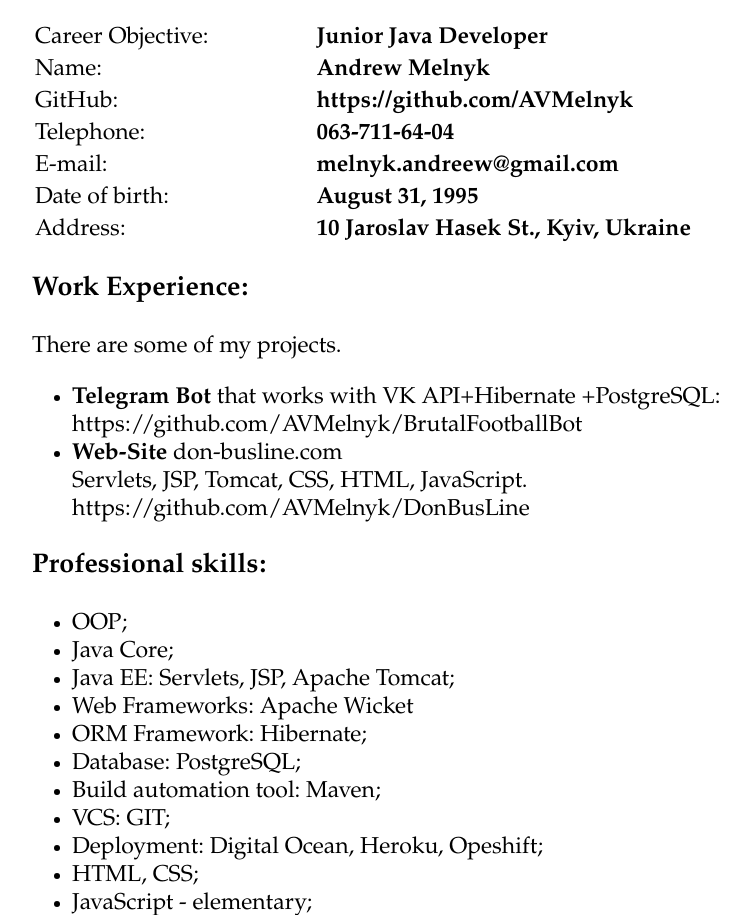
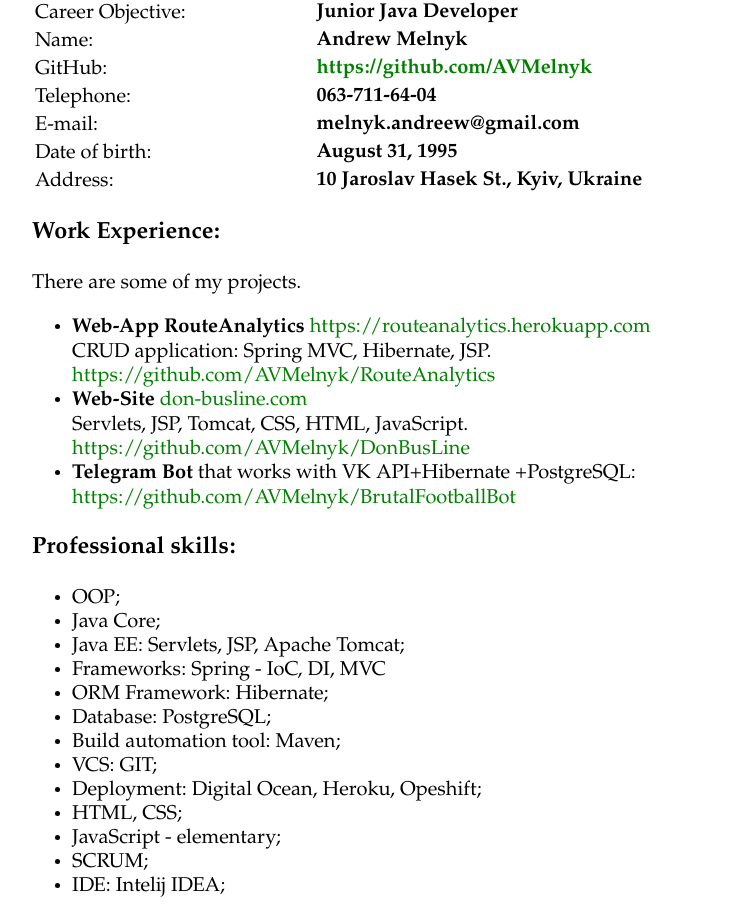
Before and after one commit to AVMelnyk/AVMelnyk.github.io, a plain HTML site: page index.html in a window 1280 px wide. Shown: the part 149-1064 px from the top of the page, without its empty margins (292-1042 px from the left). Drawn offline with Linux system fonts and the light colour scheme.

Commit message:
new info added

```diff
--- a/index.css
+++ b/index.css
@@ -1,6 +1,6 @@
 #body{
 	font-family: Garamond;
-	font-size: 23px;
+	font-size: 20px;
 	width: 70%;
 	margin: 0 25%;
 }
@@ -18,7 +18,7 @@ td:nth-child(2){
 }
 
 a {
-	color: black;
+	color: green;
 	text-decoration: none;
 }
 
--- a/index.html
+++ b/index.html
@@ -46,13 +46,18 @@
             		<p>There are some of my projects.<br>
 					<ul>
 						<li>
-							<b>Telegram Bot</b> that works with VK API+Hibernate +PostgreSQL:
-							<a href="https://github.com/AVMelnyk/BrutalFootballBot">https://github.com/AVMelnyk/BrutalFootballBot</a><br>
+							<b>Web-App RouteAnalytics</b> <a href="https://routeanalytics.herokuapp.com/">https://routeanalytics.herokuapp.com</a><br>
+							CRUD application: Spring MVC, Hibernate, JSP.<br>
+							<a href="https://github.com/AVMelnyk/RouteAnalytics">https://github.com/AVMelnyk/RouteAnalytics</a>
 						</li>
 						<li>
 							<b>Web-Site</b> <a href="https://don-busline.com">don-busline.com</a><br>
 							Servlets, JSP, Tomcat, CSS, HTML, JavaScript.<br>
 							<a href="https://github.com/AVMelnyk/DonBusLine">https://github.com/AVMelnyk/DonBusLine</a>
+						</li>
+						<li>
+							<b>Telegram Bot</b> that works with VK API+Hibernate +PostgreSQL:
+							<a href="https://github.com/AVMelnyk/BrutalFootballBot">https://github.com/AVMelnyk/BrutalFootballBot</a><br>
 						</li>
 					</ul>
 			</p>
@@ -63,7 +68,7 @@
 				<li>OOP;</li>
         		<li>Java Core;</li>
         		<li>Java EE: Servlets, JSP, Apache Tomcat;</li>
-        		<li>Web Frameworks: Apache Wicket</li>
+        		<li>Frameworks: Spring - IoC, DI, MVC </li>
 				<li>ORM Framework: Hibernate;</li>
 				<li>Database: PostgreSQL;</li>
 				<li>Build automation tool: Maven;</li>
```
